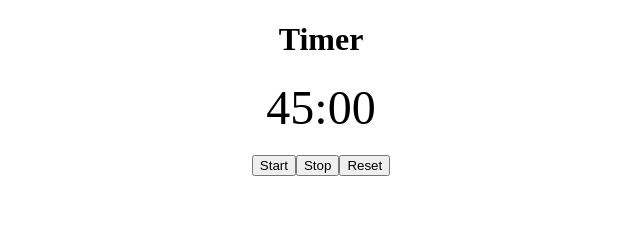
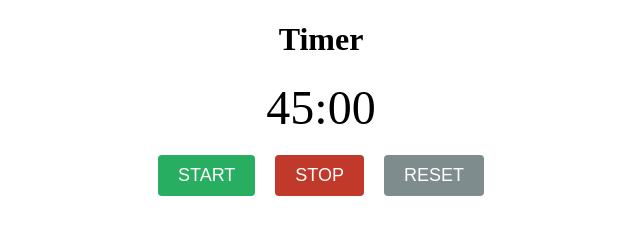
Before and after one commit to NsimaPeter/Timer-, a plain HTML site: page index.html in a window 1280 px wide. Shown: the whole page, without its empty margins (319-959 px from the left). Drawn offline with Linux system fonts and the light colour scheme.

Commit message:
add styling for button,button:hover and id for start stop and reset

```diff
--- a/assets/css/style.css
+++ b/assets/css/style.css
@@ -11,3 +11,30 @@
     display: flex;
     justify-content: center;
   }
+
+  button {
+    font-size: 18px;
+    padding: 10px 20px;
+    margin: 0 10px;
+    color: white;
+    border: none;
+    border-radius: 4px;
+    cursor: pointer;
+    text-transform: uppercase;
+  }
+
+  button:hover {
+    opacity: 0.7;
+  }
+
+  #start {
+    background-color: #27ae60;
+  }
+
+  #stop {
+    background-color: #c0392b;
+  }
+
+  #reset {
+    background-color: #7f8c8d;
+  }
```
